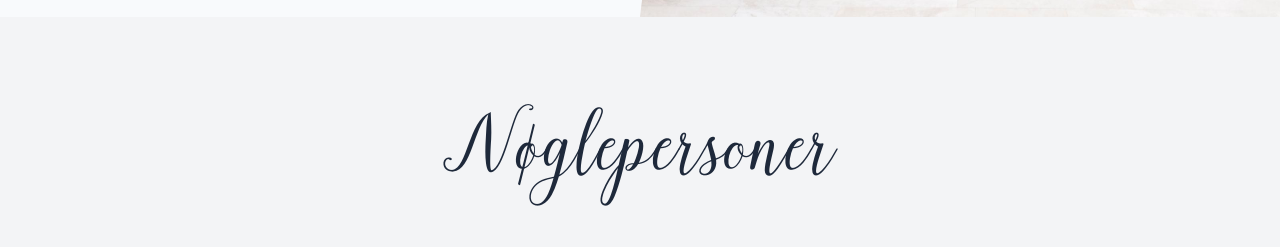
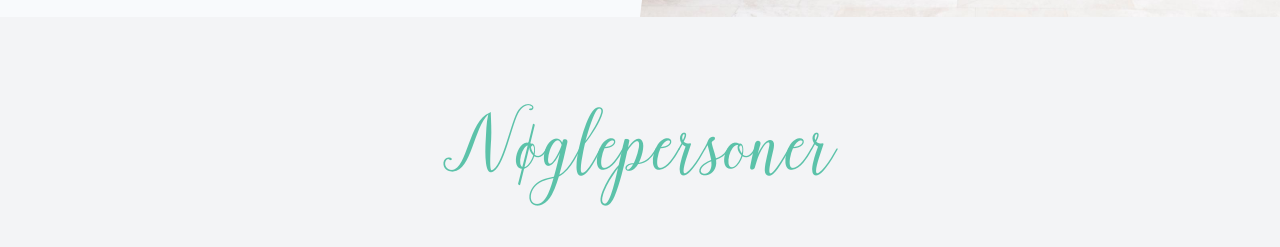
Before and after one commit to pioka1/casperogniclas, a plain HTML site: page index.html in a window 1280 px wide. Shown: the part 4783-5030 px from the top of the page. Drawn offline with nearby package versions, Linux system fonts and the light colour scheme.

Commit message:
vip header color

```diff
--- a/index.html
+++ b/index.html
@@ -193,7 +193,7 @@
 
     <section id="vips" class="py-16 md:py-24 bg-gray-100">
       <div class="mx-auto px-4 sm:px-6 lg:px-8">
-        <h2 class="text-5xl md:text-6xl text-center mb-12 md:mb-24 font-cursive text-slate-800">Nøglepersoner</h2>
+        <h2 class="text-5xl md:text-6xl text-center mb-12 md:mb-24 font-cursive">Nøglepersoner</h2>
         <div class="vips-grid">
           <div class="vip-card relative overflow-hidden rounded-lg shadow-lg">
             <img src="assets/profile_andreas.png" alt="Andreas" class="vip-image w-full object-cover object-top md:object-center">
```
